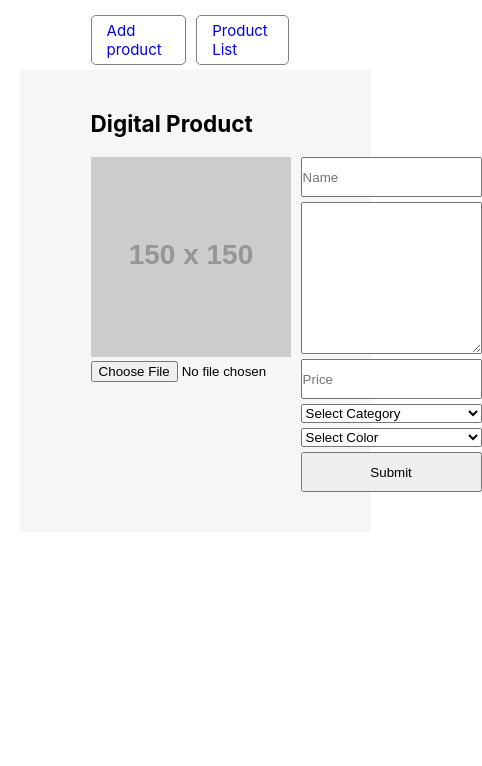
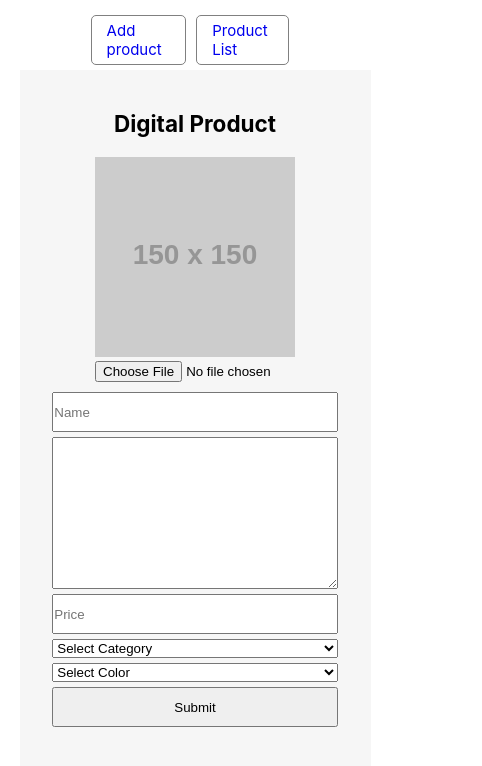
Before and after one commit to ocranbillions/venstore-fe, a React (Create React App) app: page / in a window 390 px wide. Shown: the top 766 px of the page, 482 px wide, since content can reach past the window. Built offline with nearby package versions, Linux system fonts and the light colour scheme.

Commit message:
feat(Mobile): Add media queries

```diff
--- a/src/app.scss
+++ b/src/app.scss
@@ -8,10 +8,23 @@
     padding: 20px;
 }
 
-.inner-container{
+.inner-container {
     width: 80%;
     padding: 20px;
     margin: 0 auto;
+}
+
+@media only screen and (max-width: 900px) {
+    .inner-container {
+        width: 95%;
+        padding: 20px 5px;
+    }
+}
+
+@media only screen and (max-width: 700px) {
+    .heading {
+        text-align: center;
+    }
 }
 
 .wrapper {
@@ -22,9 +35,7 @@
     justify-content: flex-end;
     padding: 0 20px;
 }
-/* @media only screen and (max-width: 767px) {
 
-} */
 
 .mb-5 {
   margin-bottom: 5px;
--- a/src/components/form/Form.js
+++ b/src/components/form/Form.js
@@ -35,11 +35,11 @@ const Form = ({ setAlert, submitProduct, submitting, history }) => {
 
     return (
         <div className="inner-container">
-            <h2>Digital Product</h2>
+            <h2 className="heading">Digital Product</h2>
             <form encType="multipart/form-data" onSubmit={e => onSubmit(e)}>
                 <div className="product-image">
                     <img src="https://via.placeholder.com/150" alt="product"/>
-                    <input id="image_input" type='file' name='image' value={image} onChange={e => onChange(e)}/>
+                    <input id="image_input" className="mb-10" type='file' name='image' value={image} onChange={e => onChange(e)}/>
                 </div>
                 <div className="product-details">
                     <input className="mb-5" type="text" placeholder="Name" name="name" value={name} onChange={e => onChange(e)}/>
--- a/src/components/form/form.scss
+++ b/src/components/form/form.scss
@@ -22,3 +22,14 @@ form {
         }
     }
 }
+
+@media only screen and (max-width: 700px) {
+    form {
+        display: flex;
+        flex-direction: column;
+
+        .product-image {
+            margin: 0px auto;
+        }
+    }
+}
--- a/src/components/product/Product.js
+++ b/src/components/product/Product.js
@@ -14,7 +14,7 @@ const Product = ({ product, fetchProduct, fetching, match }) => {
     return product ?
     (
         <div className="inner-container">
-            <h1>Product Page</h1>
+            <h2 className="heading">Product Page</h2>
             <div className="product-container mt-10">
                 <div className="image-container">
                     <img src={product.image} alt="product"/>
@@ -31,7 +31,7 @@ const Product = ({ product, fetchProduct, fetching, match }) => {
         </div>
     ) : (
         <div className="inner-container">
-            { !product && fetching ? <h1>Loading...</h1> : <h1>The product with the given ID was not found</h1>}
+            { !product && fetching ? <h2 className="heading">Loading...</h2> : <h2>The product with the given ID was not found</h2>}
         </div>
     )
 }
--- a/src/components/product/product.scss
+++ b/src/components/product/product.scss
@@ -1,7 +1,33 @@
 .product-container {
     display: flex;
 
+
+    .image-container {
+        width: 25rem;
+        height: 25rem;
+
+        img {
+            width: 100%;
+            height: 100%;
+            border-radius: 10px;
+        }
+    }
+
     .product-info {
-        margin-left: 1rem;
+        margin-left: 2rem;
     }
 }
+
+@media only screen and (max-width: 700px) {
+    .product-container {
+        display: flex;
+        flex-direction: column;
+
+        .image-container,
+        .product-info {
+            margin-left: auto;
+            margin-right: auto;
+            margin-bottom: 2rem;
+        }
+    }
+}
--- a/src/components/product_list/ProductList.js
+++ b/src/components/product_list/ProductList.js
@@ -15,7 +15,7 @@ const ProductList = ({ products, fetchProductList, fetching }) => {
 
     return products ? (
         <div className="inner-container">
-            <h1>Product Listing Page</h1>
+            <h2 className="heading">Product Listing Page</h2>
             <div className="list mt-10">
                 {
                     products.map(item => (
@@ -37,7 +37,7 @@ const ProductList = ({ products, fetchProductList, fetching }) => {
         </div>
     ) : (
         <div className="inner-container">
-            { !products && fetching ? <h1>Loading...</h1> : <h1>No products were found</h1>}
+            { !products && fetching ? <h2 className="heading">Loading...</h2> : <h2 className="heading">No products were found</h2>}
         </div>
     )
 }
```
